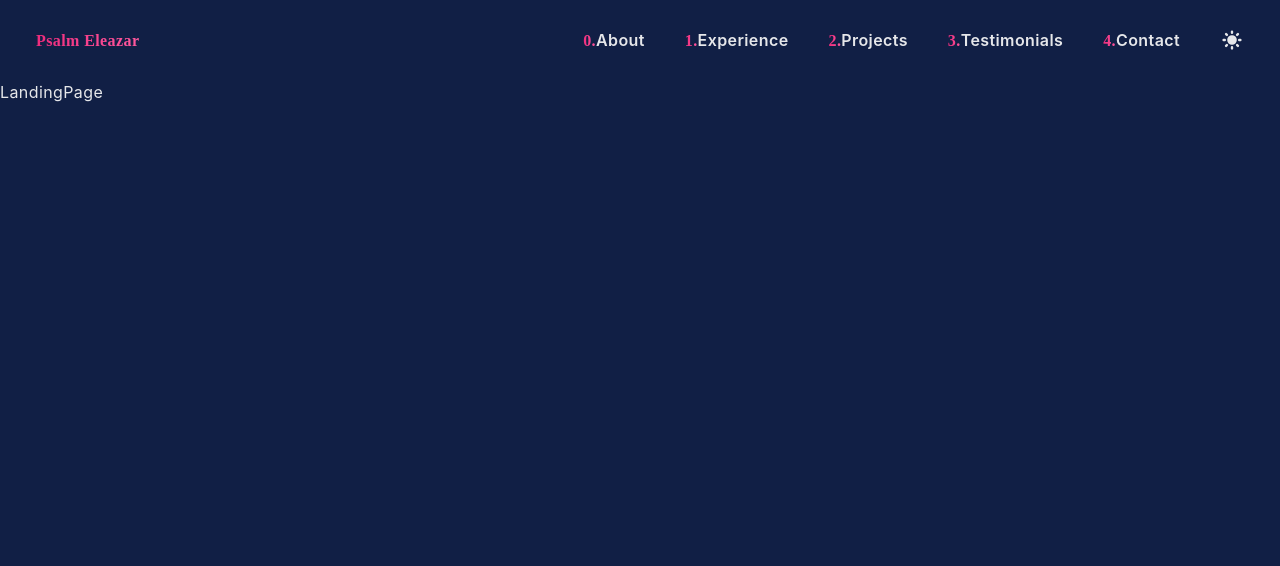
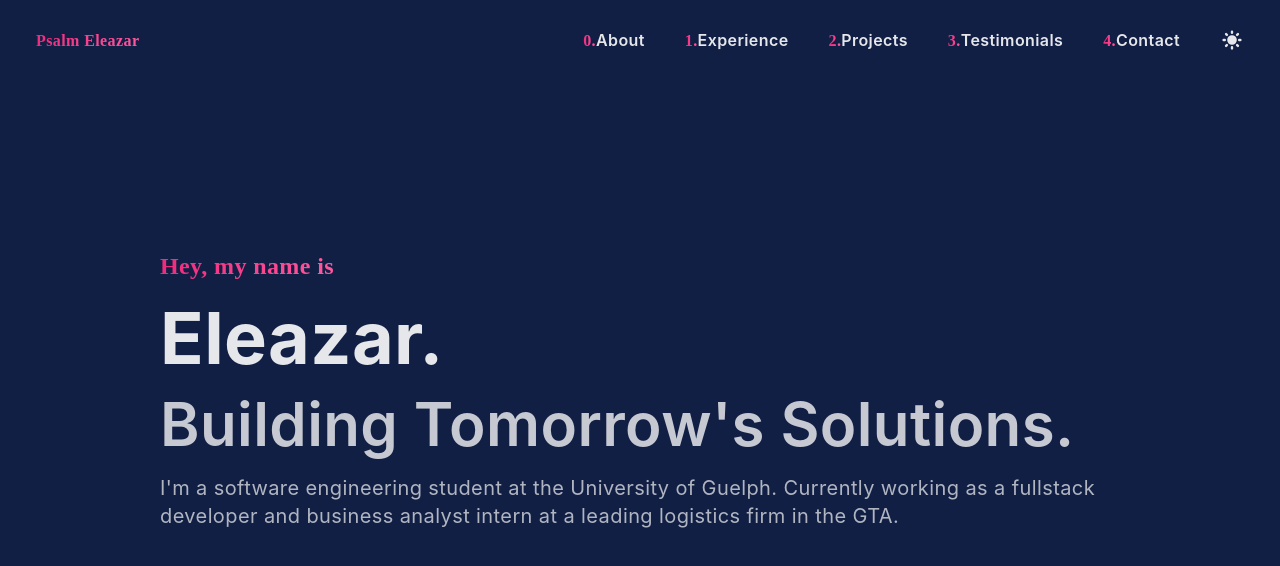
Before and after one commit to P541M/personal-website, a React (Create React App) app: page / in a window 1280 px wide. Shown: the top 566 px of the page. Built offline with nearby package versions, Linux system fonts and the light colour scheme.

Commit message:
feat: semi completed landing page

```diff
--- a/src/components/LandingPage.jsx
+++ b/src/components/LandingPage.jsx
@@ -1,9 +1,24 @@
-import React from 'react'
+import React from "react";
 
 const LandingPage = () => {
   return (
-    <div>LandingPage</div>
-  )
-}
+    <div className="flex flex-col justify-center items-center h-screen bg-light-bg text-light-text dark:bg-dark-bg dark:text-dark-text transition-all duration-300">
+      <div className="flex flex-col items-start max-w-screen-lg p-8 md:p-15">
+        <p className="text-lg md:text-2xl mb-5">
+          <span>Hey, my name is</span>
+        </p>
+        <h1 className="text-4xl md:text-7xl font-bold mb-5">Eleazar.</h1>
+        <h1 className="text-3xl md:text-6xl font-semibold mb-5 opacity-85">
+          Building Tomorrow's Solutions.
+        </h1>
+        <p className="text-md md:text-xl mb-5 opacity-75">
+          I'm a software engineering student at the University of Guelph.
+          Currently working as a fullstack developer and business analyst intern
+          at a leading logistics firm in the GTA.
+        </p>
+      </div>
+    </div>
+  );
+};
 
-export default LandingPage
+export default LandingPage;
--- a/src/components/Navbar.jsx
+++ b/src/components/Navbar.jsx
@@ -37,7 +37,7 @@ const Navbar = () => {
   }, [darkMode]);
 
   return (
-    <div className="z-20 flex justify-between items-center max-w-auto mx-auto h-20 px-4 text-l sticky top-0 bg-light-bg text-light-text dark:bg-dark-bg dark:text-dark-text navbar">
+    <div className="z-50 fixed top-0 left-0 right-0 flex justify-between items-center max-w-auto h-20 px-4 text-l bg-light-bg text-light-text dark:bg-dark-bg dark:text-dark-text navbar">
       {/* Name - centered on small screens */}
       <a href="#home" className="p-5 md:ml-0 mx-auto nav-link">
         <span>Psalm Eleazar</span>
```
